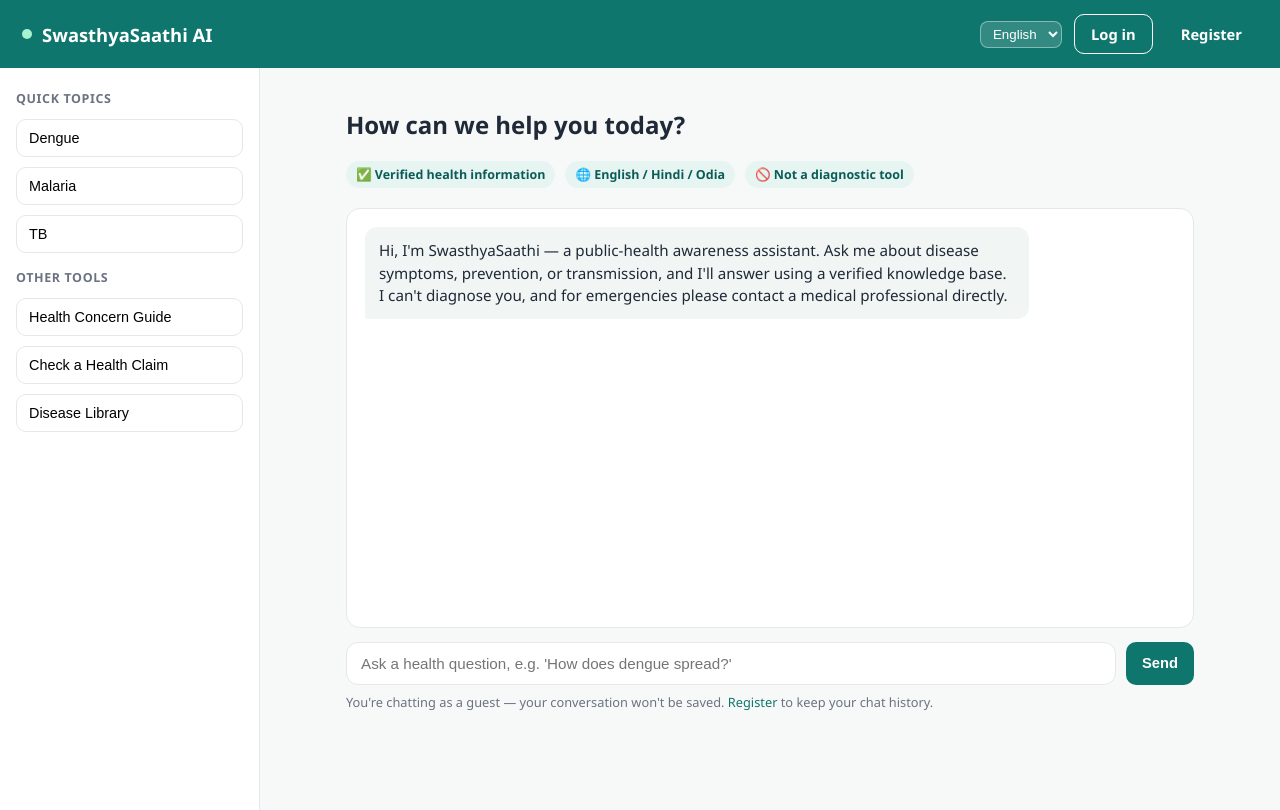
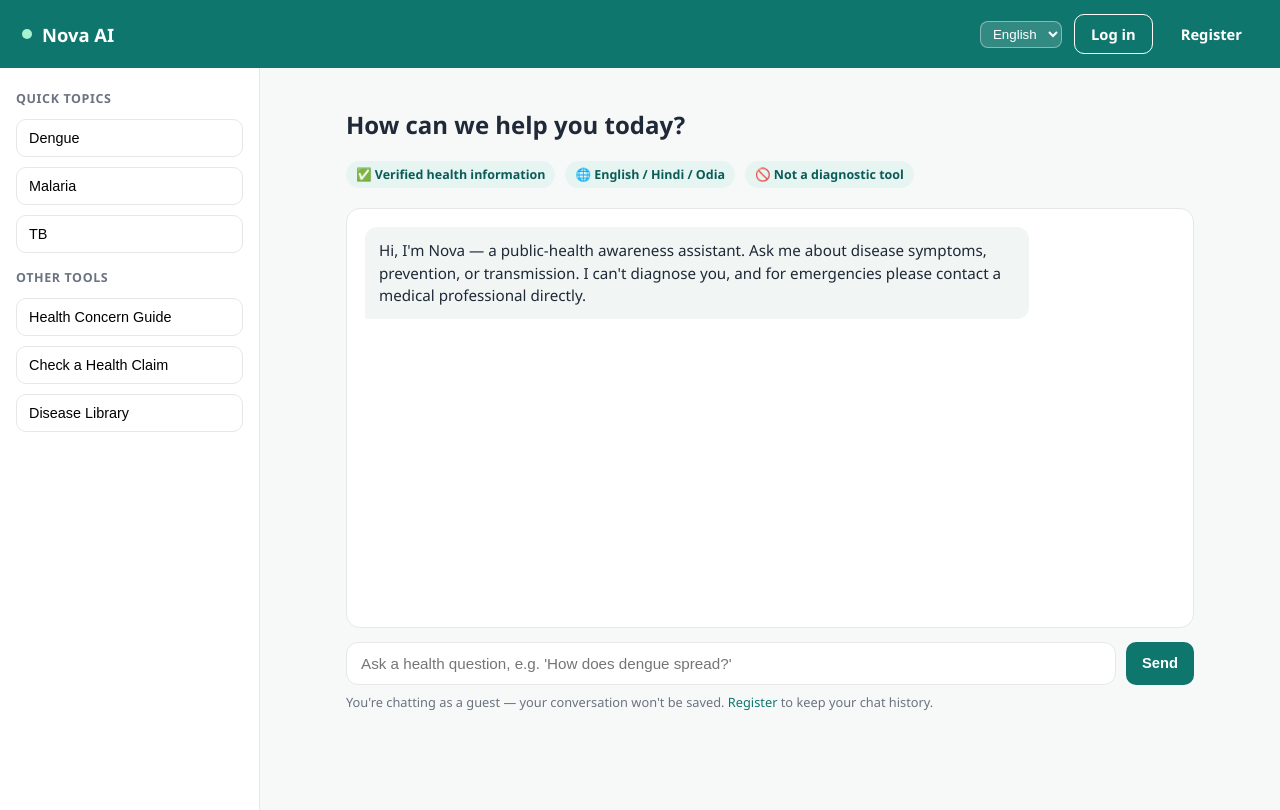
Before and after one commit to syntax4squad/nova-health-bot, a Flask app: page / in a window 1280 px wide. Run offline with Flask 3, Linux system fonts and the light colour scheme; some libraries are stand-ins or nearby versions.

Commit message:
Name changes

```diff
--- a/ai_client.py
+++ b/ai_client.py
@@ -1,4 +1,4 @@
-"""Groq client and health/non-health classification for SwasthyaSaathi."""
+"""Groq client and health/non-health classification for Nova."""
 
 import re
 
@@ -7,7 +7,7 @@ from config import Config
 
 _client = Groq(api_key=Config.GROQ_API_KEY) if Config.GROQ_API_KEY else None
 
-SYSTEM_PROMPT = """You are SwasthyaSaathi, a public health awareness assistant.
+SYSTEM_PROMPT = """You are Nova, a public health awareness assistant.
 Provide useful, clear, evidence-informed general health information. You are not
 a substitute for a qualified healthcare professional.
 
--- a/claim_checker.py
+++ b/claim_checker.py
@@ -507,10 +507,10 @@ def check_local_fast_path(claim: str):
     disease_key, myth, fact, score = hit
     return {
         "source_id": "E0",
-        "title": f"SwasthyaSaathi verified knowledge base",
+        "title": f"NOVA verified knowledge base",
         "url": None,
         "domain": "local-kb",
-        "source_name": "SwasthyaSaathi verified knowledge base",
+        "source_name": "NOVA verified knowledge base",
         "source_tier": 1,
         "published_date": None,
         "updated_date": None,
@@ -913,7 +913,7 @@ def analyze_claim(claim: str, language: str = "English") -> dict:
                 "claim": claim,
                 "short_answer": local_evidence["snippet"],
                 "explanation": (
-                    "This matches a known myth in SwasthyaSaathi's local verified "
+                    "This matches a known myth in Nova's local verified "
                     "knowledge base. Live web verification is disabled on this "
                     "server (SEARCH_PROVIDER=none), so this result is based on the "
                     "local knowledge base only."
--- a/config.py
+++ b/config.py
@@ -10,14 +10,14 @@ class Config:
     BASE_DIR = BASE_DIR
     SECRET_KEY = os.getenv("SECRET_KEY", "dev-key-change-me")
     SQLALCHEMY_DATABASE_URI = os.getenv("DATABASE_URL") or (
-        f"sqlite:///{os.path.join(BASE_DIR, 'instance', 'swasthyasaathi.db')}"
+        f"sqlite:///{os.path.join(BASE_DIR, 'instance', 'nova.db')}"
     )
     SQLALCHEMY_TRACK_MODIFICATIONS = False
 
     GROQ_API_KEY = os.getenv("GROQ_API_KEY", "")
     GROQ_MODEL = os.getenv("GROQ_MODEL", "openai/gpt-oss-120b")
 
-    ADMIN_EMAIL = os.getenv("ADMIN_EMAIL", "admin@swasthyasaathi.local")
+    ADMIN_EMAIL = os.getenv("ADMIN_EMAIL", "admin@nova.local")
     ADMIN_PASSWORD = os.getenv("ADMIN_PASSWORD", "admin")
 
     DEBUG = os.getenv("FLASK_DEBUG", "0") == "1"
--- a/templates/admin.html
+++ b/templates/admin.html
@@ -3,12 +3,12 @@
 <head>
 <meta charset="UTF-8">
 <meta name="viewport" content="width=device-width, initial-scale=1.0">
-<title>Admin Dashboard — SwasthyaSaathi AI</title>
+<title>Admin Dashboard — Nova AI</title>
 <link rel="stylesheet" href="{{ url_for('static', filename='style.css') }}">
 </head>
 <body>
 <div class="topbar">
-  <div class="brand"><span class="dot"></span> SwasthyaSaathi AI — Admin</div>
+  <div class="brand"><span class="dot"></span> Nova AI — Admin</div>
   <div class="topbar-actions">
     <a class="btn btn-outline" href="{{ url_for('index') }}">Back to app</a>
     <button class="btn btn-danger" id="logoutBtn">Log out</button>
--- a/templates/admin_login.html
+++ b/templates/admin_login.html
@@ -3,12 +3,12 @@
 <head>
 <meta charset="UTF-8">
 <meta name="viewport" content="width=device-width, initial-scale=1.0">
-<title>Admin Login — SwasthyaSaathi AI</title>
+<title>Admin Login — Nova AI</title>
 <link rel="stylesheet" href="{{ url_for('static', filename='style.css') }}">
 </head>
 <body>
 <div class="topbar">
-  <div class="brand"><span class="dot"></span> SwasthyaSaathi AI — Admin</div>
+  <div class="brand"><span class="dot"></span> Nova AI — Admin</div>
   <div class="topbar-actions"><a class="btn btn-outline" href="{{ url_for('index') }}">Back to app</a></div>
 </div>
 
--- a/templates/index.html
+++ b/templates/index.html
@@ -3,13 +3,13 @@
 <head>
 <meta charset="UTF-8">
 <meta name="viewport" content="width=device-width, initial-scale=1.0">
-<title>SwasthyaSaathi AI — Public Health Assistant</title>
+<title>Nova AI — Public Health Assistant</title>
 <link rel="stylesheet" href="{{ url_for('static', filename='style.css') }}">
 </head>
 <body>
 
 <div class="topbar">
-  <div class="brand"><span class="dot"></span> SwasthyaSaathi AI</div>
+  <div class="brand"><span class="dot"></span> Nova AI</div>
   <div class="topbar-actions">
     <select id="languageSelect">
       {% for lang in languages %}
@@ -56,9 +56,8 @@
     <div id="viewChat">
       <div class="chat-window" id="chatWindow">
         <div class="msg assistant">
-          Hi, I'm SwasthyaSaathi — a public-health awareness assistant. Ask me about
-          disease symptoms, prevention, or transmission, and I'll answer using a verified
-          knowledge base. I can't diagnose you, and for emergencies please contact a
+          Hi, I'm Nova — a public-health awareness assistant. Ask me about
+          disease symptoms, prevention, or transmission. I can't diagnose you, and for emergencies please contact a
           medical professional directly.
         </div>
       </div>
--- a/templates/login.html
+++ b/templates/login.html
@@ -3,12 +3,12 @@
 <head>
 <meta charset="UTF-8">
 <meta name="viewport" content="width=device-width, initial-scale=1.0">
-<title>Log in — SwasthyaSaathi AI</title>
+<title>Log in — Nova AI</title>
 <link rel="stylesheet" href="{{ url_for('static', filename='style.css') }}">
 </head>
 <body>
 <div class="topbar">
-  <div class="brand"><span class="dot"></span> SwasthyaSaathi AI</div>
+  <div class="brand"><span class="dot"></span> Nova AI</div>
   <div class="topbar-actions"><a class="btn btn-outline" href="{{ url_for('index') }}">Continue as guest</a></div>
 </div>
 
--- a/templates/register.html
+++ b/templates/register.html
@@ -3,12 +3,12 @@
 <head>
 <meta charset="UTF-8">
 <meta name="viewport" content="width=device-width, initial-scale=1.0">
-<title>Register — SwasthyaSaathi AI</title>
+<title>Register — Nova AI</title>
 <link rel="stylesheet" href="{{ url_for('static', filename='style.css') }}">
 </head>
 <body>
 <div class="topbar">
-  <div class="brand"><span class="dot"></span> SwasthyaSaathi AI</div>
+  <div class="brand"><span class="dot"></span> Nova AI</div>
   <div class="topbar-actions"><a class="btn btn-outline" href="{{ url_for('index') }}">Continue as guest</a></div>
 </div>
 
```
Also changed, not shown: README.md, 1 other file.
